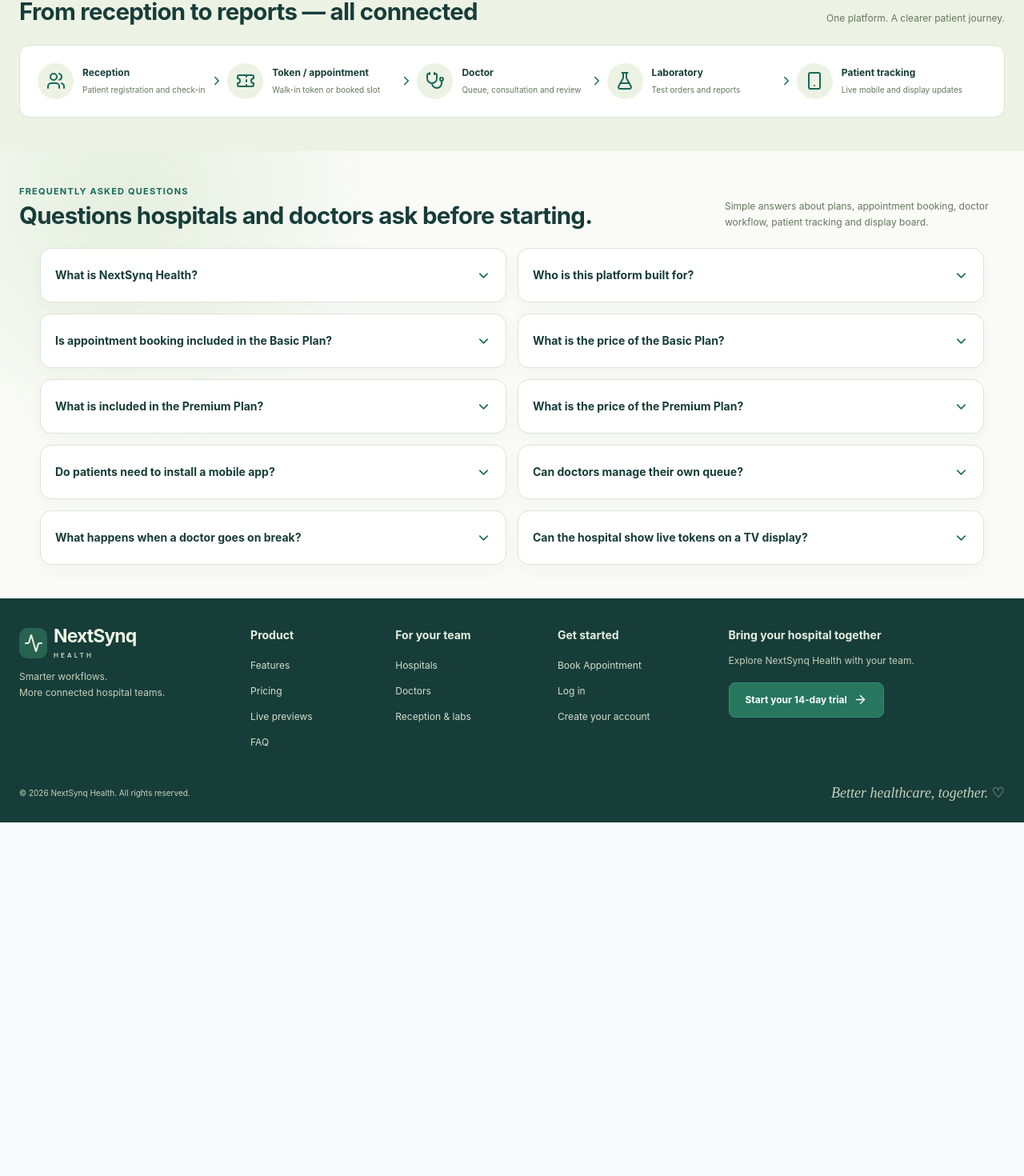
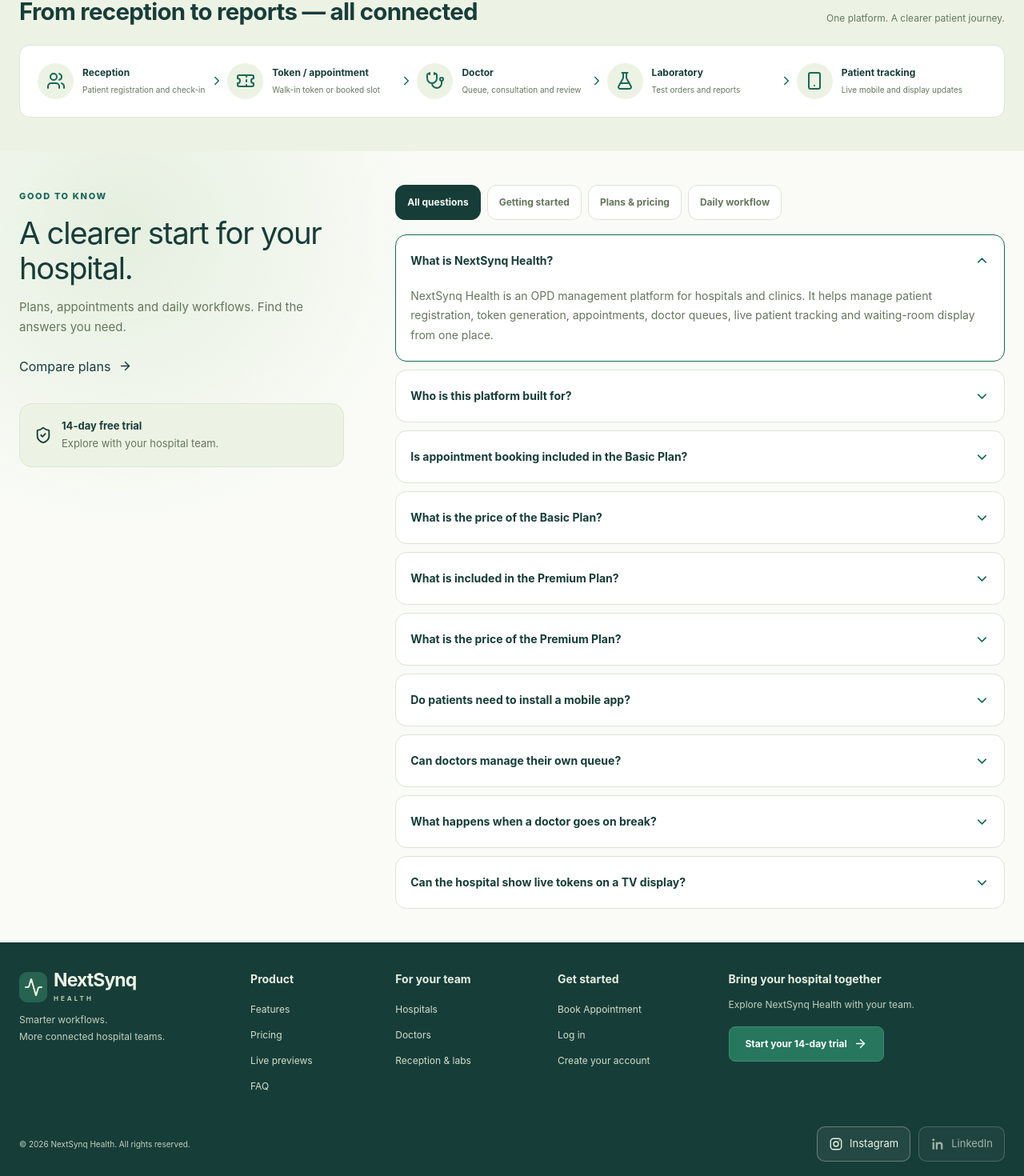
Before and after one commit to nexturn-health/nex-turn, a React (Vite) app in the folder client/: page / in a window 1280 px wide. Shown: the part 2570-4040 px from the top of the page at 80% size. Before the commit the page ends 3598 px from the top, so only its background shows below. Built offline with nearby package versions, Linux system fonts and the light colour scheme; no server answers.

Commit message:
changed FAQ

```diff
--- a/client/src/pages/home/Home.tsx
+++ b/client/src/pages/home/Home.tsx
@@ -26,6 +26,12 @@
 
 // Image stored in your public folder.
 const HERO_IMAGE = "/hero1.png";
+
+// Instagram is active. Add your LinkedIn URL later to enable its button.
+const SOCIAL_LINKS = {
+    instagram: "https://www.instagram.com/nextsynqhealth/",
+    linkedin: "",
+};
 
 /* ------------------------------------------------------------------
    PAGE CONTENT
@@ -732,27 +738,8 @@
                     </div>
                 </section>
 
-                {/* FAQ */}
-                <section
-                    id="faq"
-                    className="nx-section nx-container nx-faq-section"
-                >
-                    <SectionHeading
-                        eyebrow="FREQUENTLY ASKED QUESTIONS"
-                        title="Questions hospitals and doctors ask before starting."
-                        description="Simple answers about plans, appointment booking, doctor workflow, patient tracking and display board."
-                    />
-
-                    <div className="nx-faq-grid">
-                        {faqItems.map((item) => (
-                            <FAQItem
-                                key={item.question}
-                                question={item.question}
-                                answer={item.answer}
-                            />
-                        ))}
-                    </div>
-                </section>
+                {/* Compact categories and a single open answer keep FAQs easy to scan. */}
+                <FAQSection />
             </main>
 
             {/* FOOTER */}
@@ -862,7 +849,26 @@
                             © {new Date().getFullYear()} NextSynq Health.
                             All rights reserved.
                         </small>
-                        <span>Better healthcare, together. ♡</span>
+                        <div className="nx-social-links" aria-label="Social media">
+                            {[
+                                { label: "Instagram", url: SOCIAL_LINKS.instagram, Icon: Instagram },
+                                { label: "LinkedIn", url: SOCIAL_LINKS.linkedin, Icon: Linkedin },
+                            ].map(({ label, url, Icon }) => (
+                                url ? (
+                                    <a key={label} href={url} target="_blank"
+                                        rel="noopener noreferrer" aria-label={`${label} (opens in a new tab)`}>
+                                        <Icon size={18} aria-hidden="true" />
+                                        {label}
+                                    </a>
+                                ) : (
+                                    <button key={label} type="button" disabled
+                                        title={`${label} profile coming soon`}>
+                                        <Icon size={18} aria-hidden="true" />
+                                        {label}
+                                    </button>
+                                )
+                            ))}
+                        </div>
                     </div>
                 </div>
             </footer>
@@ -1238,44 +1244,106 @@
 }
 
 
-function FAQItem({
-    question,
-    answer,
-}: {
+// Inline social icons keep this file compatible with Lucide versions without brand icons.
+function Instagram({ size = 18 }: { size?: number }) {
+    return (
+        <svg width={size} height={size} viewBox="0 0 24 24" fill="none"
+            stroke="currentColor" strokeWidth="1.8" aria-hidden="true">
+            <rect x="3" y="3" width="18" height="18" rx="5" />
+            <circle cx="12" cy="12" r="4" />
+            <circle cx="17.5" cy="6.5" r="1" fill="currentColor" stroke="none" />
+        </svg>
+    );
+}
+
+function Linkedin({ size = 18 }: { size?: number }) {
+    return (
+        <svg width={size} height={size} viewBox="0 0 24 24" fill="currentColor" aria-hidden="true">
+            <path d="M5 3a2 2 0 1 0 0 4 2 2 0 0 0 0-4ZM3.5 9h3v12h-3V9ZM9 9h3v1.6c.8-1.2 2-1.9 3.6-1.9 3.5 0 4.9 2.1 4.9 5.4V21h-3v-6.2c0-2-.5-3.2-2.4-3.2-2 0-3.1 1.3-3.1 3.5V21H9V9Z" />
+        </svg>
+    );
+}
+
+// These categories use the original FAQ order; answers remain unchanged.
+const faqCategories = ["All questions", "Getting started", "Plans & pricing", "Daily workflow"];
+const faqCategoryByIndex = [1, 1, 2, 2, 2, 2, 3, 3, 3, 3];
+
+function FAQSection() {
+    const [category, setCategory] = useState(0);
+    const [openIndex, setOpenIndex] = useState<number | null>(0);
+
+    function selectCategory(index: number) {
+        setCategory(index);
+        // Open the first answer in the chosen category.
+        setOpenIndex(index === 0 ? 0 : faqCategoryByIndex.indexOf(index));
+    }
+
+    return (
+        <section id="faq" className="nx-section nx-container nx-faq-section"
+            aria-labelledby="nx-faq-title">
+            <div className="nx-faq-layout">
+                <div className="nx-faq-intro">
+                    <span className="nx-faq-eyebrow">GOOD TO KNOW</span>
+                    <h2 id="nx-faq-title">A clearer start for your hospital.</h2>
+                    <p>Plans, appointments and daily workflows. Find the answers you need.</p>
+                    <a className="nx-faq-plan-link" href="#pricing">
+                        Compare plans <ArrowRight size={17} aria-hidden="true" />
+                    </a>
+                    <div className="nx-faq-trial">
+                        <ShieldCheck size={22} aria-hidden="true" />
+                        <div><strong>14-day free trial</strong><span>Explore with your hospital team.</span></div>
+                    </div>
+                </div>
+
+                <div className="nx-faq-content">
+                    <div className="nx-faq-filters" role="group" aria-label="Filter questions">
+                        {faqCategories.map((label, index) => (
+                            <button key={label} type="button" aria-pressed={category === index}
+                                onClick={() => selectCategory(index)}>
+                                {label}
+                            </button>
+                        ))}
+                    </div>
+                    <div className="nx-faq-list">
+                        {faqItems.map((item, index) => (
+                            (category === 0 || faqCategoryByIndex[index] === category) && (
+                                <FAQItem key={item.question} question={item.question}
+                                    answer={item.answer} index={index} open={openIndex === index}
+                                    onToggle={() => setOpenIndex(openIndex === index ? null : index)} />
+                            )
+                        ))}
+                    </div>
+                </div>
+            </div>
+        </section>
+    );
+}
+
+interface FAQItemProps {
     question: string;
     answer: string;
-}) {
-    const [open, setOpen] =
-        useState(false);
+    index: number;
+    open: boolean;
+    onToggle: () => void;
+}
+
+function FAQItem({ question, answer, index, open, onToggle }: FAQItemProps) {
+    const questionId = `nx-faq-question-${index}`;
+    const answerId = `nx-faq-answer-${index}`;
 
     return (
-        <article
-            className="nx-faq-item"
-            data-open={open}
-        >
-            <button
-                type="button"
-                aria-expanded={open}
-                onClick={() =>
-                    setOpen(
-                        (previous) =>
-                            !previous,
-                    )
-                }
-            >
-                <span>
-                    {question}
-                </span>
-
-                <ChevronDown
-                    size={19}
-                />
-            </button>
-
-            <div className="nx-faq-answer">
-                <p>
-                    {answer}
-                </p>
+        <article className="nx-faq-item" data-open={open}>
+            <h3>
+                <button id={questionId} type="button" aria-expanded={open}
+                    aria-controls={answerId} onClick={onToggle}>
+                    <span>{question}</span>
+                    <ChevronDown size={19} aria-hidden="true" />
+                </button>
+            </h3>
+            {/* Hidden answers are also removed from keyboard/screen-reader navigation. */}
+            <div id={answerId} className="nx-faq-panel" role="region"
+                aria-labelledby={questionId} hidden={!open}>
+                <p>{answer}</p>
             </div>
         </article>
     );
@@ -3308,6 +3376,45 @@
                 }
             }
 
+
+            /* FAQ: spacious desktop columns, compact stacked layout on phones. */
+            .nx-faq-layout { display:grid; grid-template-columns:minmax(240px, .8fr) minmax(0, 1.5fr); gap:clamp(28px, 5vw, 90px); align-items:start; }
+            .nx-faq-intro { max-width:440px; }
+            .nx-faq-eyebrow { color:var(--green); font-size:11px; font-weight:800; letter-spacing:.15em; }
+            .nx-faq-intro h2 { margin:14px 0; font-size:clamp(27px, 3vw, 42px); line-height:1.15; letter-spacing:-.035em; }
+            .nx-faq-intro p { color:var(--muted); font-size:15px; line-height:1.7; }
+            .nx-faq-plan-link { display:inline-flex; align-items:center; gap:10px; min-height:44px; margin-top:14px; color:var(--green); font-weight:700; text-decoration:none; }
+            .nx-faq-trial { display:flex; align-items:center; gap:12px; padding:18px; margin-top:24px; border:1px solid var(--line); background:var(--soft); border-radius:16px; }
+            .nx-faq-trial svg { flex-shrink:0; }
+            .nx-faq-trial strong,.nx-faq-trial span { display:block; font-size:13px; }
+            .nx-faq-trial span { color:var(--muted); margin-top:3px; }
+            .nx-faq-content { min-width:0; }
+            .nx-faq-filters { display:flex; flex-wrap:wrap; gap:8px; margin-bottom:18px; }
+            .nx-faq-filters button { min-height:44px; padding:10px 14px; border:1px solid var(--line); border-radius:12px; background:var(--surface); color:var(--muted); font-size:12px; font-weight:700; cursor:pointer; }
+            .nx-faq-filters button[aria-pressed="true"] { background:var(--ink); color:var(--paper); border-color:var(--ink); }
+            .nx-faq-list { display:grid; gap:10px; }
+            .nx-faq-list .nx-faq-item { box-shadow:none; transition:border-color .2s; }
+            .nx-faq-list .nx-faq-item[data-open="true"] { border-color:var(--green); }
+            .nx-faq-list .nx-faq-item button { min-height:64px; text-align:left; }
+            .nx-faq-list .nx-faq-item button svg { flex-shrink:0; }
+            .nx-faq-panel { padding:0 18px 20px; color:var(--muted); font-size:14px; line-height:1.75; }
+            .nx-faq-panel[hidden] { display:none; }
+            .nx-faq-section button:focus-visible,.nx-faq-section a:focus-visible,.nx-social-links a:focus-visible { outline:3px solid var(--green); outline-offset:4px; }
+            .nx-footer .nx-social-links { display:flex; flex-wrap:wrap; gap:10px; }
+            .nx-footer .nx-social-links a,.nx-footer .nx-social-links button { display:inline-flex; align-items:center; justify-content:center; gap:8px; min-height:44px; padding:10px 14px; margin:0; border:1px solid rgba(220,229,212,.35); border-radius:10px; background:rgba(255,255,255,.06); color:#edf3e4; text-decoration:none; font-size:13px; }
+            .nx-footer .nx-social-links a:hover { background:rgba(255,255,255,.14); }
+            .nx-footer .nx-social-links button:disabled { opacity:.65; cursor:not-allowed; }
+            @media (max-width: 800px) {
+                .nx-faq-layout { grid-template-columns:1fr; gap:24px; }
+                .nx-faq-intro { max-width:600px; }
+                .nx-faq-trial { margin-top:12px; padding:12px 14px; }
+                .nx-faq-filters { display:grid; grid-template-columns:repeat(2,minmax(0,1fr)); gap:8px; }
+                .nx-faq-filters button { padding:10px 8px; }
+                .nx-faq-list .nx-faq-item button { padding:16px; gap:12px; }
+                .nx-faq-panel { padding:0 16px 16px; font-size:13px; }
+                .nx-footer-bottom { align-items:flex-start; gap:16px; }
+            }
+
             @media (prefers-reduced-motion: reduce) {
                 .nx-home * {
                     animation: none !important;
```
